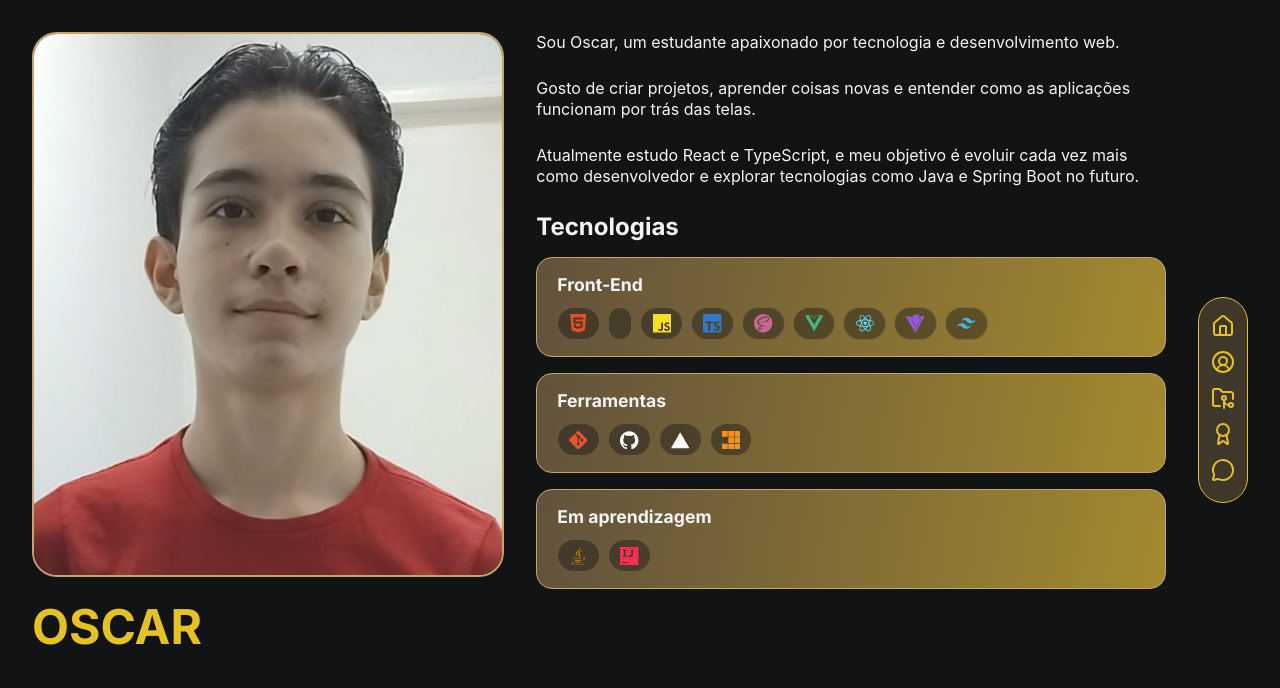
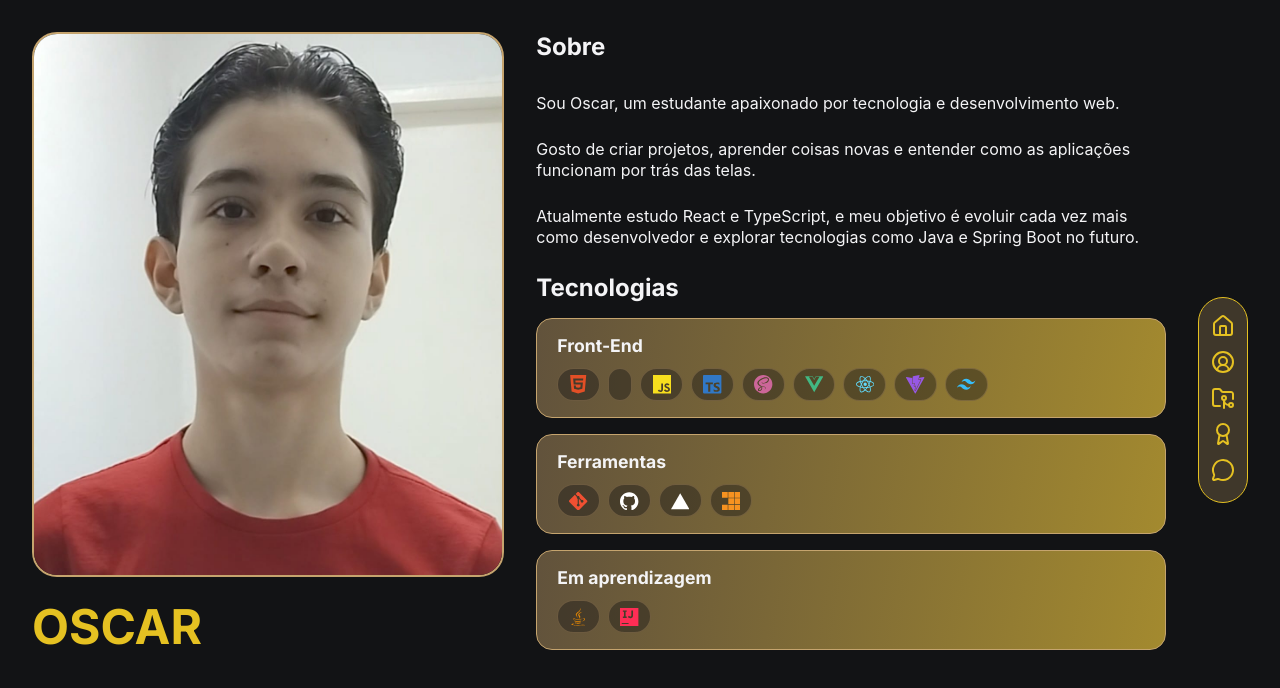
Before and after one commit to OscarDevv/portfolio-v2, a React (Vite) app: page /about in a window 1280 px wide. Shown: the top 688 px of the page. Built offline with nearby package versions, Linux system fonts and the light colour scheme; a web font is replaced by a local one.

Commit message:
feat: adiciona titulo da pagina nas paginas de sobre e projetos

```diff
--- a/src/pages/About/About.module.scss
+++ b/src/pages/About/About.module.scss
@@ -4,6 +4,10 @@
   display: grid;
   grid-template-columns: 0.75fr 1fr;
   gap: 2rem;
+}
+
+.heading {
+  margin-bottom: 2rem;
 }
 
 .pfp {
--- a/src/pages/About/index.tsx
+++ b/src/pages/About/index.tsx
@@ -6,8 +6,10 @@ import styles from "./About.module.scss";
 import type { JSONResponse } from "./About.types";
 import { ToolsIcons, type IconKey } from "../../types/toolsIcons";
 import { Button } from "../../components/Button";
+import { useWriteText } from "../../hooks/useWriteText";
 
 export default function About() {
+  const aboutTitle = useWriteText("Sobre", 75);
   const name = useScrambleText("OSCAR", 100);
   const [tools, setTools] = useState<JSONResponse>();
 
@@ -50,6 +52,8 @@ export default function About() {
           <h1 className={styles.name}>{name}</h1>
         </section>
         <section className={styles.contentContainer}>
+          <h1 className={styles.heading}>{aboutTitle}</h1>
+
           <p className={styles.content}>
             Sou Oscar, um estudante apaixonado por tecnologia e desenvolvimento
             web.
--- a/src/pages/Projects/Projects.module.scss
+++ b/src/pages/Projects/Projects.module.scss
@@ -10,6 +10,10 @@
   gap: 1rem;
   margin: 2rem 0;
   width: fit-content;
+}
+
+.heading {
+  margin-bottom: 2rem;
 }
 
 .reposContainer {
--- a/src/pages/Projects/index.tsx
+++ b/src/pages/Projects/index.tsx
@@ -6,6 +6,7 @@ import { Eye, Info } from "lucide-react";
 import { Container } from "../../components/Container";
 import { Button } from "../../components/Button";
 import { ToolsIcons, type IconKey } from "../../types/toolsIcons";
+import { useWriteText } from "../../hooks/useWriteText";
 
 const languageIconMap: Partial<Record<Languages, IconKey>> = {
   HTML: "SiHtml5",
@@ -18,6 +19,7 @@ const languageIconMap: Partial<Record<Languages, IconKey>> = {
 };
 
 export default function Projects() {
+  const projectsTitle = useWriteText("Projetos", 75);
   const [repos, setRepos] = useState<Repository[]>([]);
   const [loading, setLoading] = useState(true);
   const [error, setError] = useState(false);
@@ -60,6 +62,8 @@ export default function Projects() {
 
   return (
     <>
+      <h1 className={styles.heading}>{projectsTitle}</h1>
+
       <Container>
         <Info />
         <p>
```
